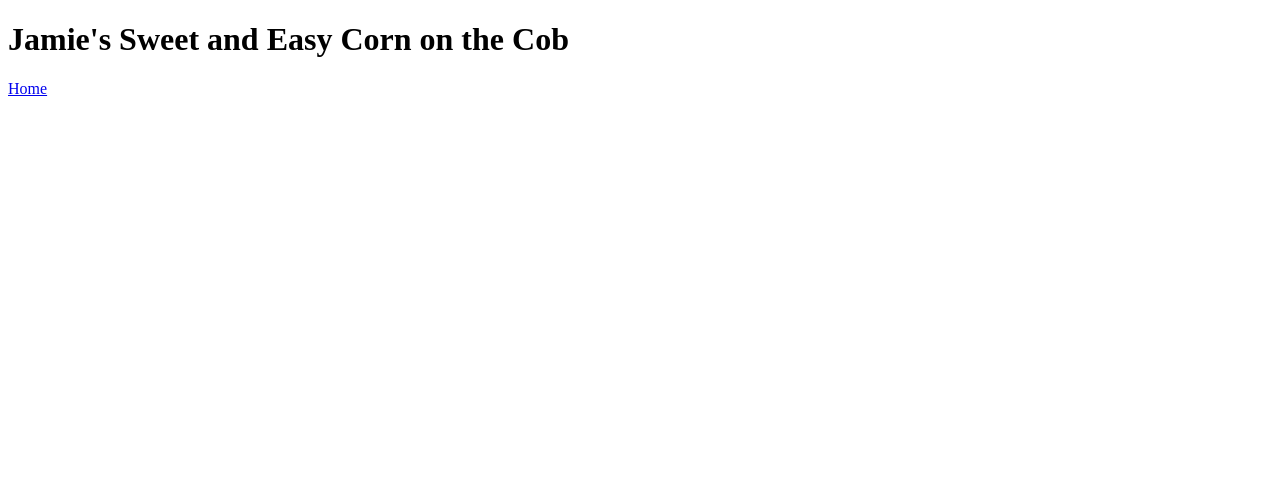
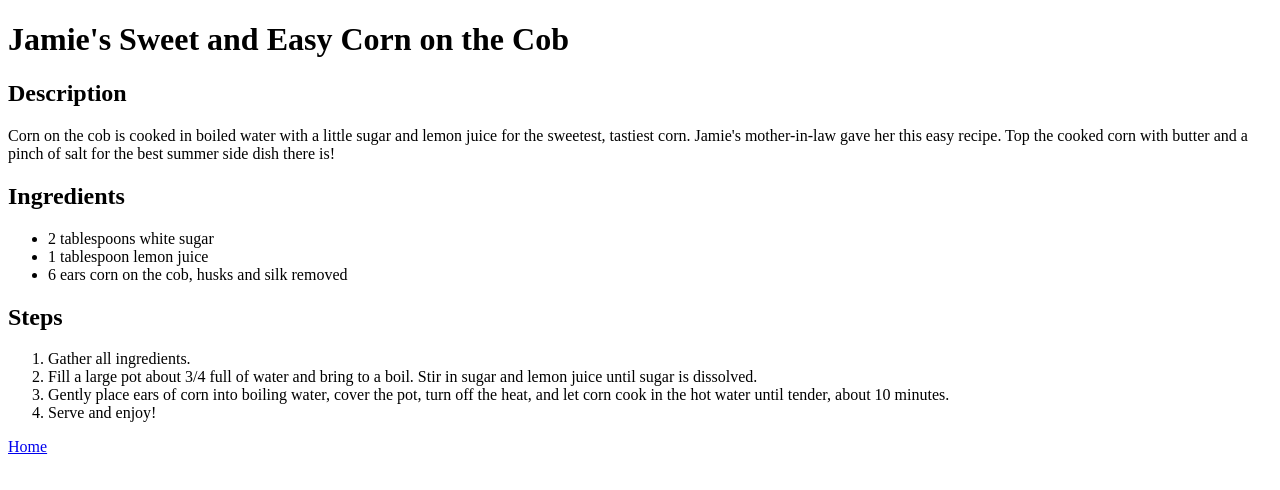
Before and after one commit to janellasuzanne/odin-recipes, a plain HTML site: page recipes/corn-on-the-cob.html in a window 1280 px wide. Drawn offline with Linux system fonts and the light colour scheme.

Commit message:
Add text contents for corn-on-the-cob.html

```diff
--- a/recipes/corn-on-the-cob.html
+++ b/recipes/corn-on-the-cob.html
@@ -7,6 +7,28 @@
     </head>
     <body>
         <h1>Jamie's Sweet and Easy Corn on the Cob</h1>
+        <figure></figure>
+        <section>
+            <h2>Description</h2>
+            <p>Corn on the cob is cooked in boiled water with a little sugar and lemon juice for the sweetest, tastiest corn. Jamie's mother-in-law gave her this easy recipe. Top the cooked corn with butter and a pinch of salt for the best summer side dish there is!</p>
+        </section>
+        <section>
+            <h2>Ingredients</h2>
+            <ul>
+                <li>2 tablespoons white sugar</li>
+                <li>1 tablespoon lemon juice</li>
+                <li>6 ears corn on the cob, husks and silk removed</li>
+            </ul>
+        </section>
+        <section>
+            <h2>Steps</h2>
+            <ol>
+                <li>Gather all ingredients.</li>
+                <li>Fill a large pot about 3/4 full of water and bring to a boil. Stir in sugar and lemon juice until sugar is dissolved.</li>
+                <li>Gently place ears of corn into boiling water, cover the pot, turn off the heat, and let corn cook in the hot water until tender, about 10 minutes.</li>
+                <li>Serve and enjoy!</li>
+            </ol>
+        </section>
         <a href="../index.html">Home</a>
     </body>
 </html>
```
